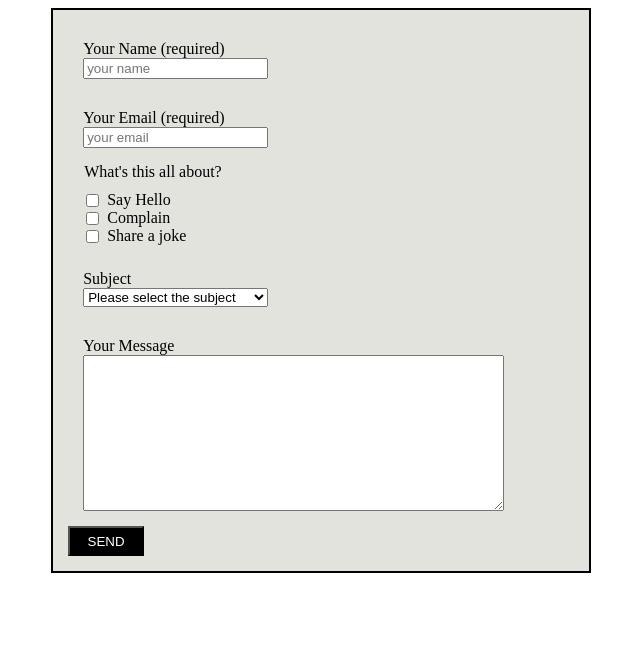
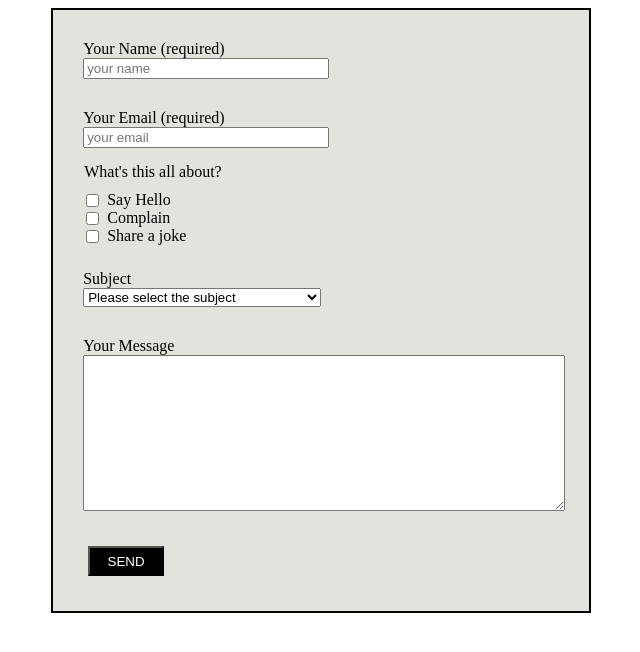
Before and after one commit to Olga1011/Lesson-6, a plain HTML site: page index.html in a window 1280 px wide. Shown: the whole page, without its empty margins (319-959 px from the left). Drawn offline with Linux system fonts and the light colour scheme.

Commit message:
Modified

```diff
--- a/index.css
+++ b/index.css
@@ -13,9 +13,18 @@ input,select,textarea,label {
   padding: 15px;
 }
 
+.width {
+  width: 50%;
+}
+
+
 fieldset {
   border: none;
   padding-top: 10px;
+}
+
+textarea {
+  width: 100%;
 }
 
 
@@ -35,6 +44,7 @@ input,select,textarea,label {
 .send {
   background-color: black;
   color: white;
-    width: 15%;
+  min-width: 15%;
   height: 30px;
+  margin: 20px;
 }
--- a/index.html
+++ b/index.html
@@ -15,11 +15,11 @@
             <form action="/path/to/server" method="POST">
                 <div>
                     <label for="yourname">Your Name (required)</label>
-                    <input type="text" id="yourname" name="yourname" placeholder="your name" required>
+                    <input class="width" type="text" id="yourname" name="yourname" placeholder="your name" required>
                 </div>
                 <div>
                    <label for="email"> Your Email (required)</label>
-                   <input type="text" id="email" name="email" placeholder="your email" required>
+                   <input class="width" type="text" id="email" name="email" placeholder="your email" required>
                </div>
                <fieldset>
                     <legend>What's this all about?</legend>
@@ -31,7 +31,7 @@
                 </fieldset>
                 <div>
                     <label for="Subject"> Subject</label>
-                    <select name="subject" id="Subject">
+                    <select class="width" name="subject" id="Subject">
                       <option value="subject">Please select the subject</option>
                       <option value="login"> I have trouble with the login</option>
                       <option value="photo"> I can't upload photos</option>
@@ -40,7 +40,7 @@
                 </div>
                 <div>
                     <label for="message">Your Message </label>
-                    <textarea name="your message" id="message" cols="50" rows="10">          </textarea>
+                    <textarea name="your message" id="message" cols="50" rows="10"></textarea>
                 </div>
                     <input type="submit" value="SEND" formnovalidate="formnovalidate" class="send">
             </form>
```
Lines whose indentation alone changed are shown as unchanged.
